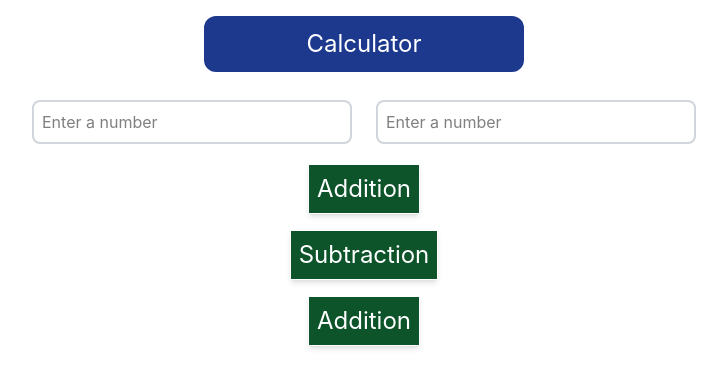
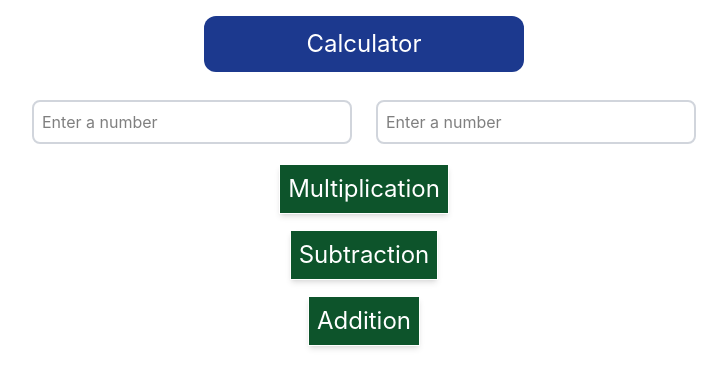
Before and after one commit to Om-Godsire/WDD-Project, a React (Create React App) app in the folder vaccum-app/: page / in a window 1280 px wide. Shown: the top 388 px of the page, without its empty margins (276-1003 px from the left). Built offline with nearby package versions, Linux system fonts and the light colour scheme.

Commit message:
Changed name

```diff
--- a/vaccum-app/src/step1/Multiplication.jsx
+++ b/vaccum-app/src/step1/Multiplication.jsx
@@ -8,7 +8,7 @@ let Multiplication = () => {
         }
     return(
         <>
-            <button className="border-1 bg-green-900 hover:bg-blue-900 shadow-md text-2xl m-2 p-2 text-white mx-auto" onClick={()=>additon_click()}>Addition</button>
+            <button className="border-1 bg-green-900 hover:bg-blue-900 shadow-md text-2xl m-2 p-2 text-white mx-auto" onClick={()=>additon_click()}>Multiplication</button>
         </>
     )
 
```
